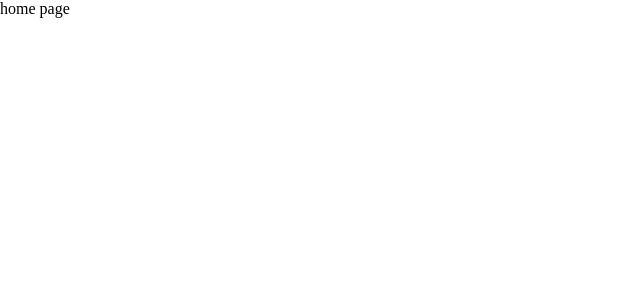
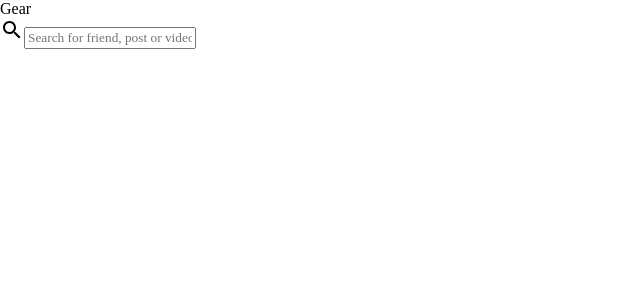
Before and after one commit to Sly-Ry/Monster-Hunter-Hub, a React (Create React App) app: page / in a window 1280 px wide. Shown: the top 300 px of the page, without its empty margins (0-640 px from the left). Built offline with nearby package versions, Linux system fonts and the light colour scheme; a web font is replaced by a local one.

Commit message:
added search bar

```diff
--- a/package.json
+++ b/package.json
@@ -3,6 +3,8 @@
   "version": "0.1.0",
   "private": true,
   "dependencies": {
+    "@material-ui/core": "^4.12.4",
+    "@material-ui/icons": "^4.11.3",
     "@testing-library/jest-dom": "^5.16.4",
     "@testing-library/react": "^13.3.0",
     "@testing-library/user-event": "^13.5.0",
--- /dev/null
+++ b/src/components/topbar/Topbar.jsx
@@ -0,0 +1,21 @@
+import "./topbar.css"
+import { Search } from "@material-ui/icons"
+
+export default function Topbar() {
+    return (
+        <div className="topbar-Container">
+            <div className="topbarLeft">
+                <span className="logo">Gear</span>
+            </div>
+            <div className="topbarCenter">
+                <div className="searchbar">
+                    <Search />
+                    <input placeholder="Search for friend, post or video" type="text" className="searchInput" />
+                </div>
+            </div>
+            <div className="topbarRight">
+
+            </div>
+        </div>
+    );
+}
--- a/src/pages/home/Home.js
+++ b/src/pages/home/Home.js
@@ -1,7 +1,7 @@
+import Topbar from "../../components/topbar/Topbar";
+
 export default function Home() {
     return (
-        <div>
-            home page
-        </div>
+       <Topbar/>
     );
 }
```
Also changed, not shown: src/components/topbar/topbar.css (added), 1 other file (tests, documents, lock files or other folders).
